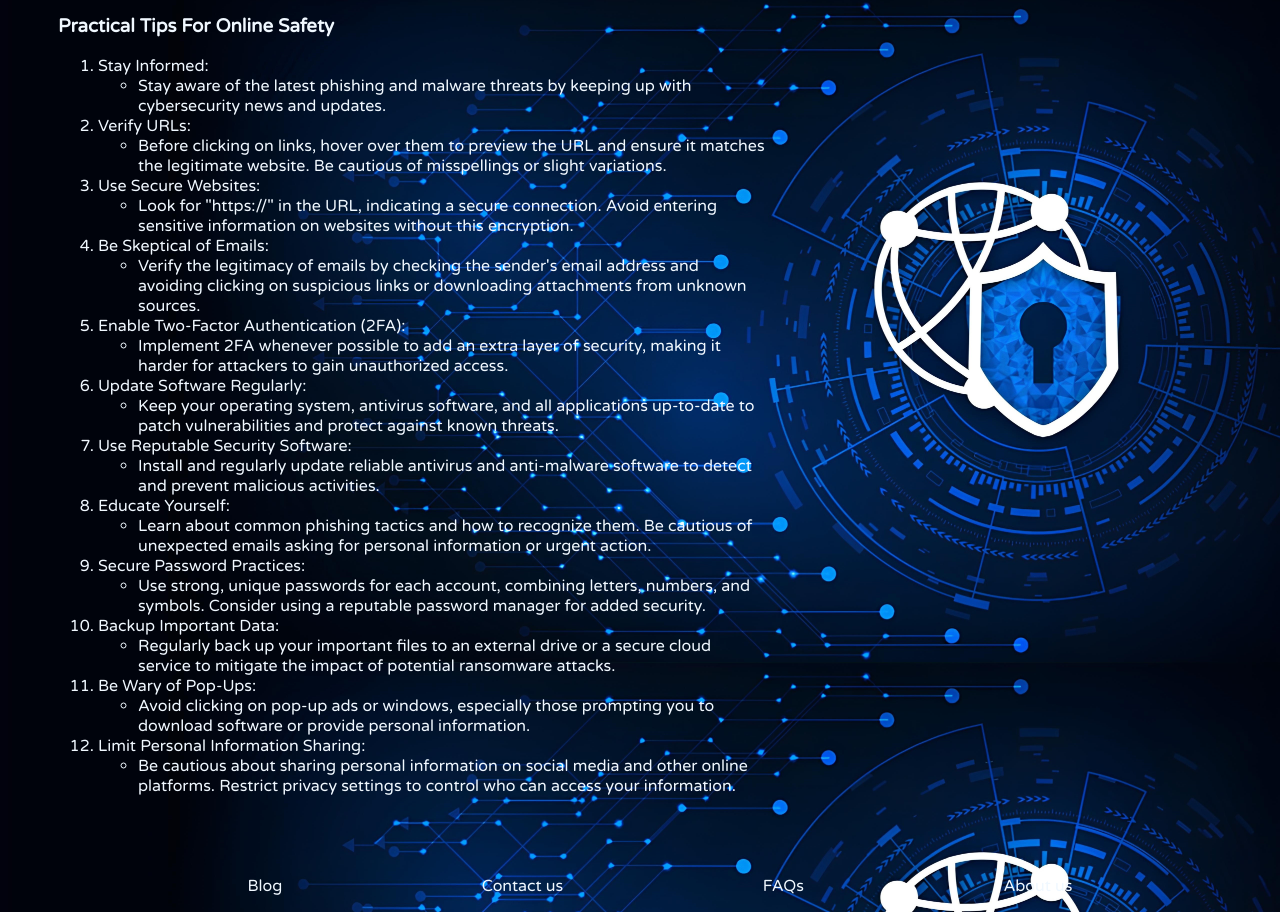
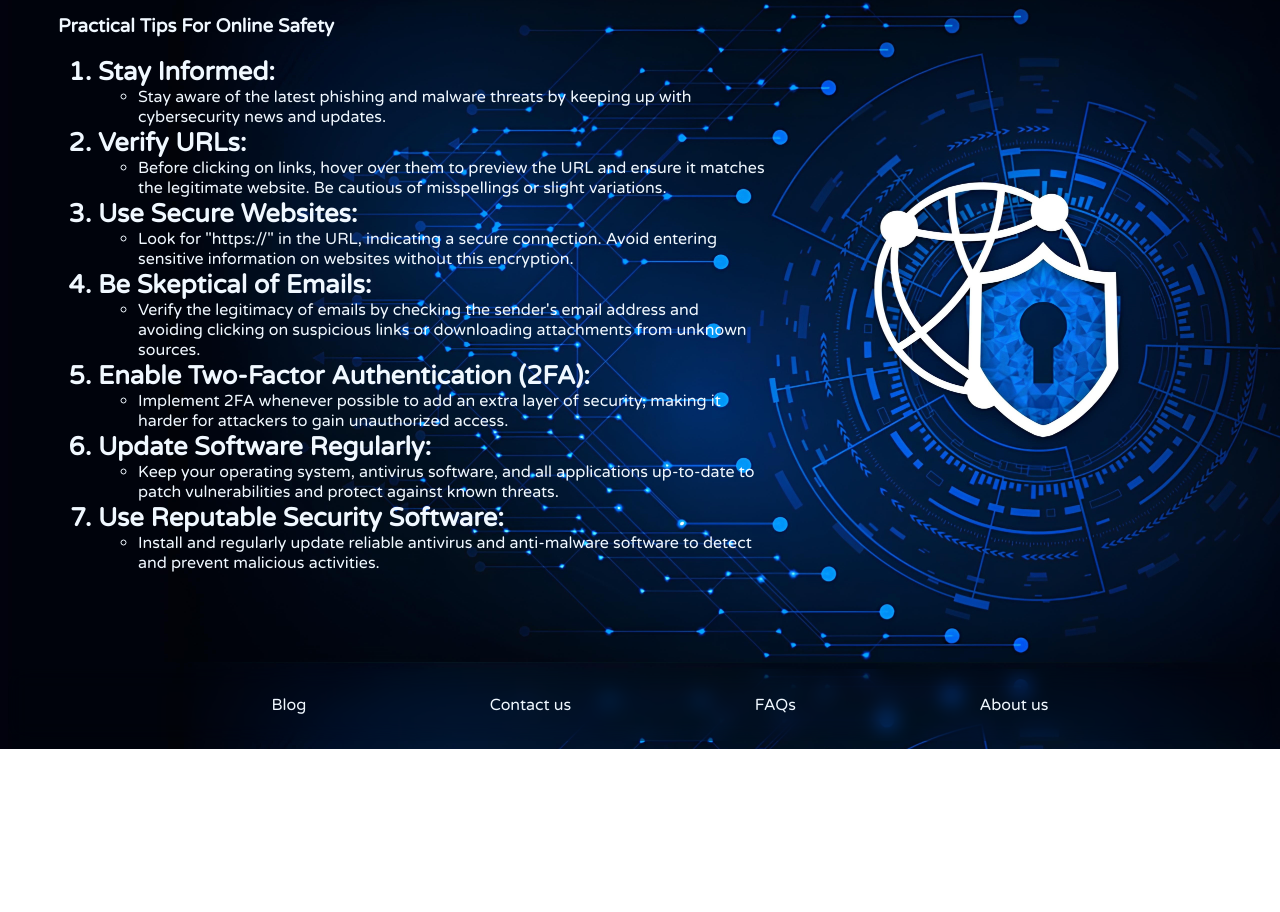
Before and after one commit to Faraaz547/Newbiethon, a plain HTML site: page pages/solution.html in a window 1280 px wide. Shown: the part 678-1590 px from the top of the page. After the commit the page ends 1427 px from the top, so only its background shows below. Drawn offline with Linux system fonts and the light colour scheme.

```diff
--- a/pages/solution.html
+++ b/pages/solution.html
@@ -22,7 +22,7 @@
                 <li><a href="https://github.com/s-amin-05">About us</a></li>
             </ul>
         </nav>
-        <button class="tools">Tools</button>
+        <button class="tools"><a href="https://www.nexcess.net/web-tools/secure-password-generator/">Tools</a></button>
     </header>
     <main class="other">
         <div><h1>Navigating the Digital Jungle: Common Cyber Threats Unveiled</h1></div>
@@ -41,54 +41,37 @@
         </p>
        <h3>Practical Tips For Online Safety</h3>
        <ol>
-           <li>Stay Informed:</li>
+           <li class="headings">Stay Informed:</li>
            <ul>
             <li>Stay aware of the latest phishing and malware threats by keeping up with cybersecurity news and updates.</li>
            </ul>
-           <li>Verify URLs:</li>
+           <li class="headings">Verify URLs:</li>
            <ul>
             <li>Before clicking on links, hover over them to preview the URL and ensure it matches the legitimate website. Be cautious of misspellings or slight variations.</li>
            </ul>
-           <li>Use Secure Websites:</li>
+           <li class="headings">Use Secure Websites:</li>
            <ul>
             <li>Look for "https://" in the URL, indicating a secure connection. Avoid entering sensitive information on websites without this encryption.</li>
            </ul>
-           <li>Be Skeptical of Emails:</li>
+           <li class="headings">Be Skeptical of Emails:</li>
            <ul>
             <li>Verify the legitimacy of emails by checking the sender's email address and avoiding clicking on suspicious links or downloading attachments from unknown sources.</li>
            </ul>
-           <li>Enable Two-Factor Authentication (2FA):</li>
+           <li class="headings">Enable Two-Factor Authentication (2FA):</li>
            <ul>
             <li>Implement 2FA whenever possible to add an extra layer of security, making it harder for attackers to gain unauthorized access.</li>
            </ul>
-           <li>Update Software Regularly:</li>
+           <li class="headings">Update Software Regularly:</li>
            <ul>
             <li>Keep your operating system, antivirus software, and all applications up-to-date to patch vulnerabilities and protect against known threats.</li>
            </ul>
-           <li>Use Reputable Security Software:</li>
+           <li class="headings">Use Reputable Security Software:</li>
            <ul>
             <li>Install and regularly update reliable antivirus and anti-malware software to detect and prevent malicious activities.</li>
            </ul>
-           <li>Educate Yourself:</li>
-           <ul>
-            <li>Learn about common phishing tactics and how to recognize them. Be cautious of unexpected emails asking for personal information or urgent action.</li>
-           </ul>
-           <li>Secure Password Practices:</li>
-           <ul>
-            <li>Use strong, unique passwords for each account, combining letters, numbers, and symbols. Consider using a reputable password manager for added security.</li>
-           </ul>
-           <li>Backup Important Data:</li>
-           <ul>
-            <li>Regularly back up your important files to an external drive or a secure cloud service to mitigate the impact of potential ransomware attacks.</li>
-           </ul>
-           <li>Be Wary of Pop-Ups:</li>
-           <ul>
-            <li>Avoid clicking on pop-up ads or windows, especially those prompting you to download software or provide personal information.</li>
-           </ul>
-           <li>Limit Personal Information Sharing:</li>
-           <ul>
-            <li>Be cautious about sharing personal information on social media and other online platforms. Restrict privacy settings to control who can access your information.</li>
-           </ul>
+
+
+
     </ol></main>
     <footer>
         <ul>
--- a/style.css
+++ b/style.css
@@ -64,17 +64,19 @@ li.importance {
     list-style-type: disc;
 }
 
-
+footer{
+    padding: 10px 40px;
+    backdrop-filter: blur(10px);
+}
 footer ul{
     display: flex;
-    margin-top: 80px;
     justify-content: space-evenly;
     align-items: end;
     list-style-type: none;
 }
 
 footer ul li a{
-    font-weight: 100;
+    font-weight: lighter;
 }
 
 button.tools{
@@ -98,10 +100,24 @@ nav ul li:hover{
 }
 
 a.links{
-    color: #ffc2c2;
+    color: #c00d0d;
 }
 
 main.other{
     padding-left: 50px;
     padding-right: 40%;
+    padding-bottom: 80px;
 }
+
+.headings{
+    font-weight: bold;
+    font-size: 1.6em;
+
+}
+
+h4{
+    color: slategray;
+}
+p{
+    color: slategray;
+}
```
Also changed, not shown: index.html (+7 -7 lines), pages/blogpage.html (+2 -3 lines), pages/faqs.html (+3 -10 lines), pages/info.html (+4 -4 lines).
